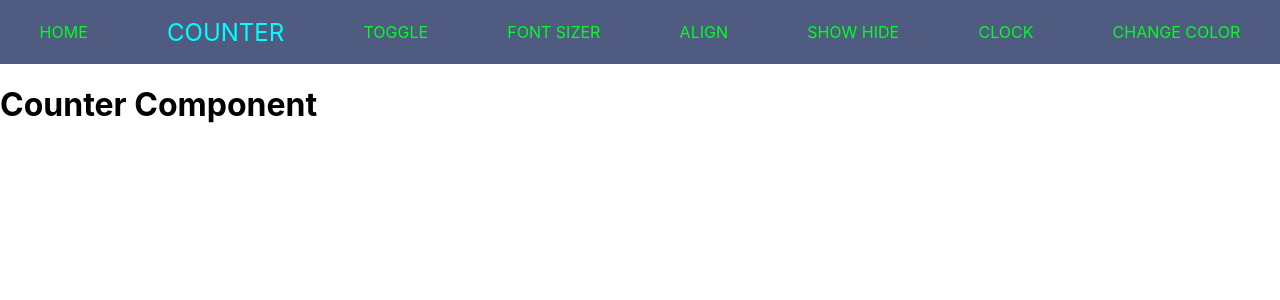
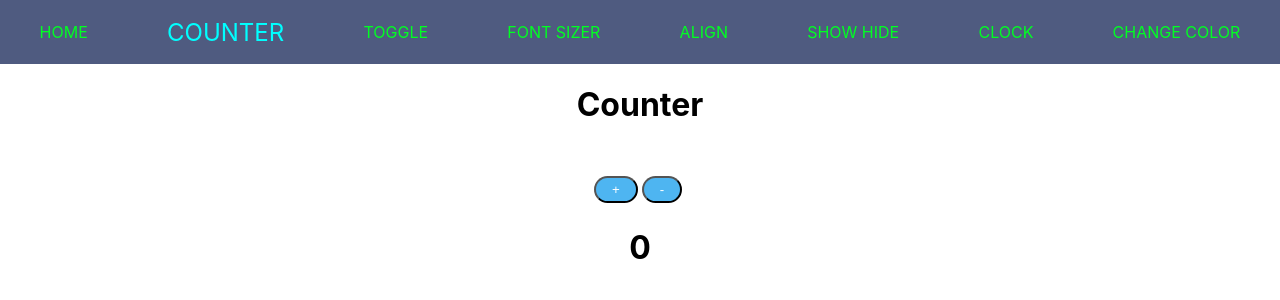
Before and after one commit to korzair74/state-hooks, a React (Create React App) app: page /counter in a window 1280 px wide. Shown: the top 300 px of the page. Built offline with nearby package versions, Linux system fonts and the light colour scheme.

Commit message:
Completed counter

```diff
--- a/src/Components/Pages/counter.js
+++ b/src/Components/Pages/counter.js
@@ -1,11 +1,39 @@
-import React, { Component } from 'react';
+import React, { Component } from "react";
 
 export default class Counter extends Component {
-	render() {
-		return (
-			<div>
-				<h1>Counter Component</h1>
-			</div>
-		);
-	}
+  constructor(props) {
+    super(props);
+
+    this.state = {
+      count: 0,
+    };
+  }
+
+  countUp = () => {
+    this.setState({
+      count: this.state.count + 1,
+    });
+  };
+  countDown = (event) => {
+    this.setState({
+      count: this.state.count - 1,
+    });
+  };
+
+  render() {
+    return (
+      <div className='button-container'>
+        <h1>Counter</h1>
+        <div className='button-wrapper'>
+          <button className='btn' onClick={this.countUp}>
+            +
+          </button>
+          <button className='btn' onClick={this.countDown}>
+            -
+          </button>
+        </div>
+        <h1>{this.state.count}</h1>
+      </div>
+    );
+  }
 }
--- a/src/Components/Pages/show-hide.js
+++ b/src/Components/Pages/show-hide.js
@@ -1,4 +1,4 @@
-import React, { Component } from 'react';
+import React, { Component } from "react";
 
 export default class ShowHide extends Component {
   constructor(props) {
@@ -21,10 +21,10 @@ export default class ShowHide extends Component {
         <h1>Show and Hide</h1>
         <div className='button-wrapper'>
           <button className='btn' onClick={this.toggle}>
-						{this.state.show === true ? 'Show' : 'Hide'}
+            {this.state.show ? "Show" : "Hide"}
           </button>
         </div>
-				<h1>{this.state.show === true ? 'Show' : ''}</h1>
+        <h1>{this.state.show ? "Show" : ""}</h1>
       </div>
     );
   }
--- a/src/Components/Pages/toggle.js
+++ b/src/Components/Pages/toggle.js
@@ -1,6 +1,6 @@
-import React, { Component } from 'react';
+import React, { Component } from "react";
 
-import '../../App.css';
+import "../../App.css";
 
 export default class Toggle extends Component {
   constructor(props) {
@@ -19,14 +19,14 @@ export default class Toggle extends Component {
 
   render() {
     return (
-			<div className='toggle-container'>
+      <div className='button-container'>
         <h1>This Toggle</h1>
-				<div className='toggle-wrapper'>
+        <div className='button-wrapper'>
           <button className='btn' onClick={this.toggle}>
-						{this.state.on === true ? 'Hello' : 'Goodbye'}
+            {this.state.on ? "Hello" : "Goodbye"}
           </button>
         </div>
-				<h1>{this.state.on === true ? 'Hello' : 'Goodbye'}</h1>
+        <h1>{this.state.on ? "Hello" : "Goodbye"}</h1>
       </div>
     );
   }
```
Lines whose indentation alone changed are shown as unchanged.
